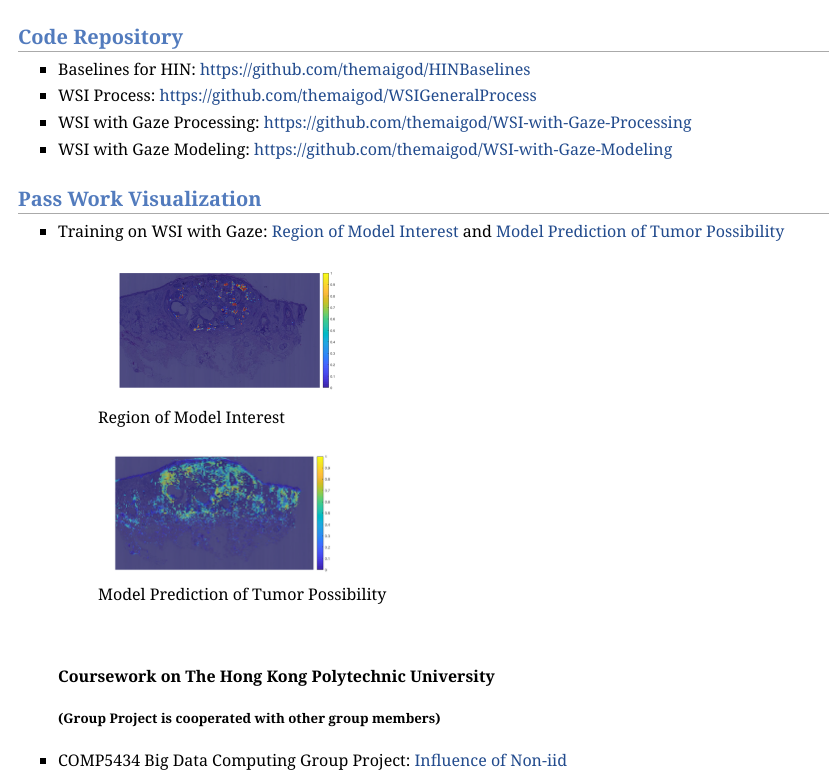
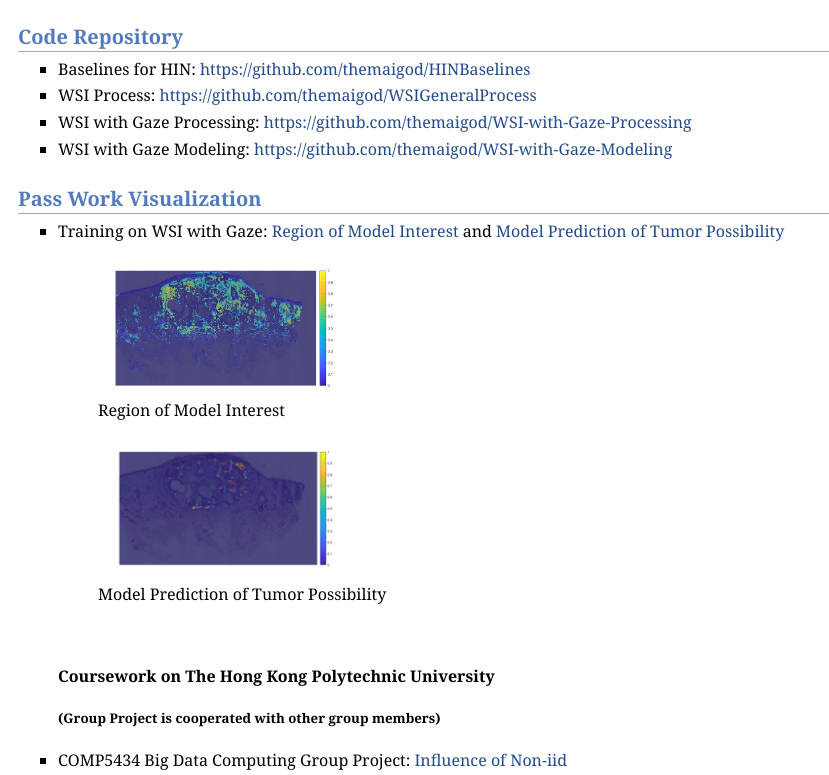
Before and after one commit to themaigod/maiqi.jiang.github.io, a plain HTML site: page index.html in a window 1280 px wide. Shown: the part 1531-2306 px from the top of the page, without its empty margins (0-829 px from the left). Drawn offline with Linux system fonts and the light colour scheme.

Commit message:
update index.html

```diff
--- a/index.html
+++ b/index.html
@@ -38,13 +38,13 @@
 
                 </td></tr></table>
 
-            <p><a href="CV.pdf">Check My CV PDF Here</a></p>
+            <p><a href="NewJIANG Maiqi.pdf">Check My CV PDF Here</a></p>
 
             <h2>Experience</h2>
             <ul>
                 <li><p>[2021 - Now] Heterogeneous Network learning (The Hong Kong Polytechnic University)<br /></p>
                     <ol>
-                        <li><p>Submitted a paper on AAAI as second author (the notification of final acceptance or rejection on Nov.), guided by Dr HUANG Xiao</p></li>
+                        <li><p>Submitted a paper on AAAI as second author (the notification of final acceptance or rejection on Nov.), guided by <a href="https://www4.comp.polyu.edu.hk/~xiaohuang/">Dr HUANG Xiao</a></p></li>
                         <li><p>Deep analysed on problems on Heterogeneous Graph Neural Networks and explored a new framework for Heterogeneous Information Network</p></li>
                         <li><p>Redesigned the experiment setting and repoduced the results of the state of the art models</p></li>
                     </ol>
@@ -112,13 +112,13 @@
 
             <h2>Pass Work Visualization</h2>
             <ul>
-                <li><p>Training on WSI with Gaze: <a href="./wsi1.png">Region of Model Interest</a> and <a href="./wsi2.png">Model Prediction of Tumor Possibility</a></p></li>
+                <li><p>Training on WSI with Gaze: <a href="./wsi2.png">Region of Model Interest</a> and <a href="./wsi1.png">Model Prediction of Tumor Possibility</a></p></li>
                 <figure>
-                    <img src="./wsi1.png" width="249"/><br>
+                    <img src="./wsi2.png" width="249"/><br>
                     <figcation>Region of Model Interest</figcation>
                 </figure>
                 <figure>
-                    <img src="./wsi2.png" width="246"/><br>
+                    <img src="./wsi1.png" width="246"/><br>
                     <figcation>Model Prediction of Tumor Possibility</figcation>
                 </figure>
                 <br>
```
